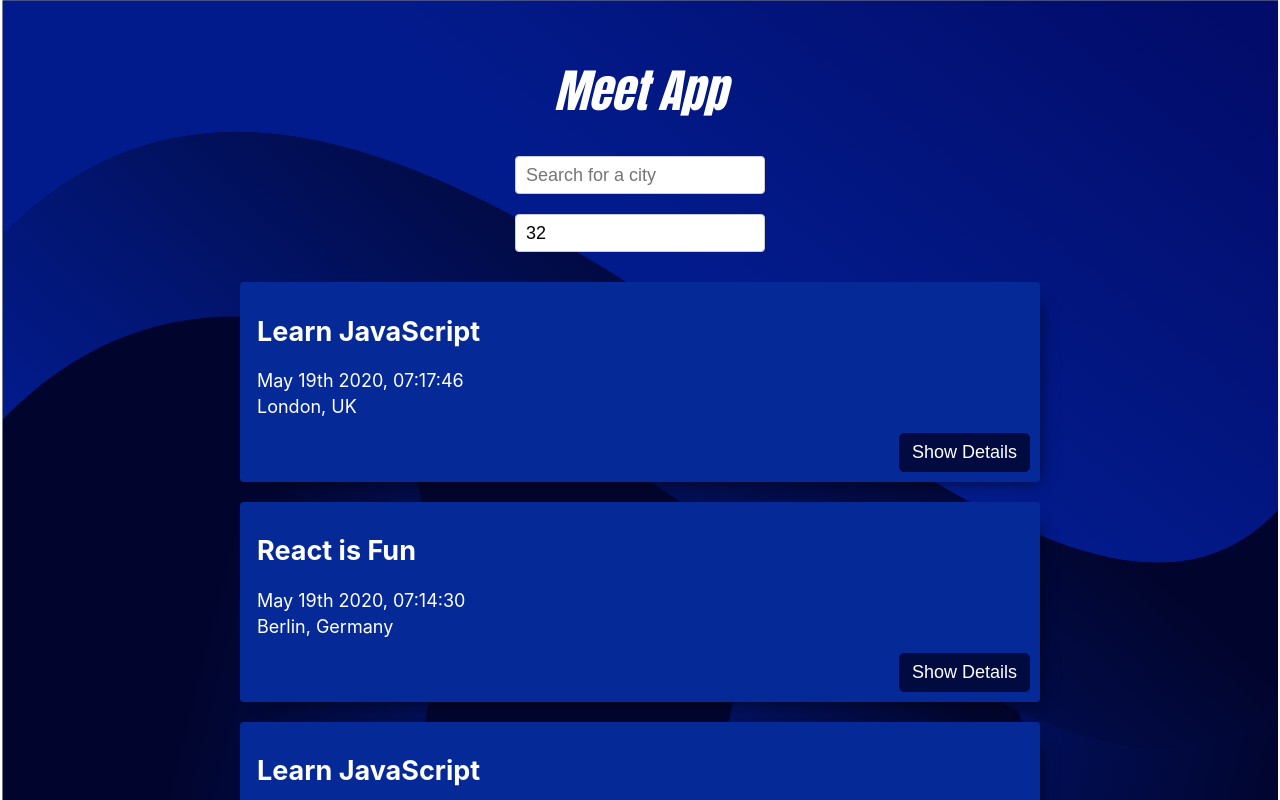
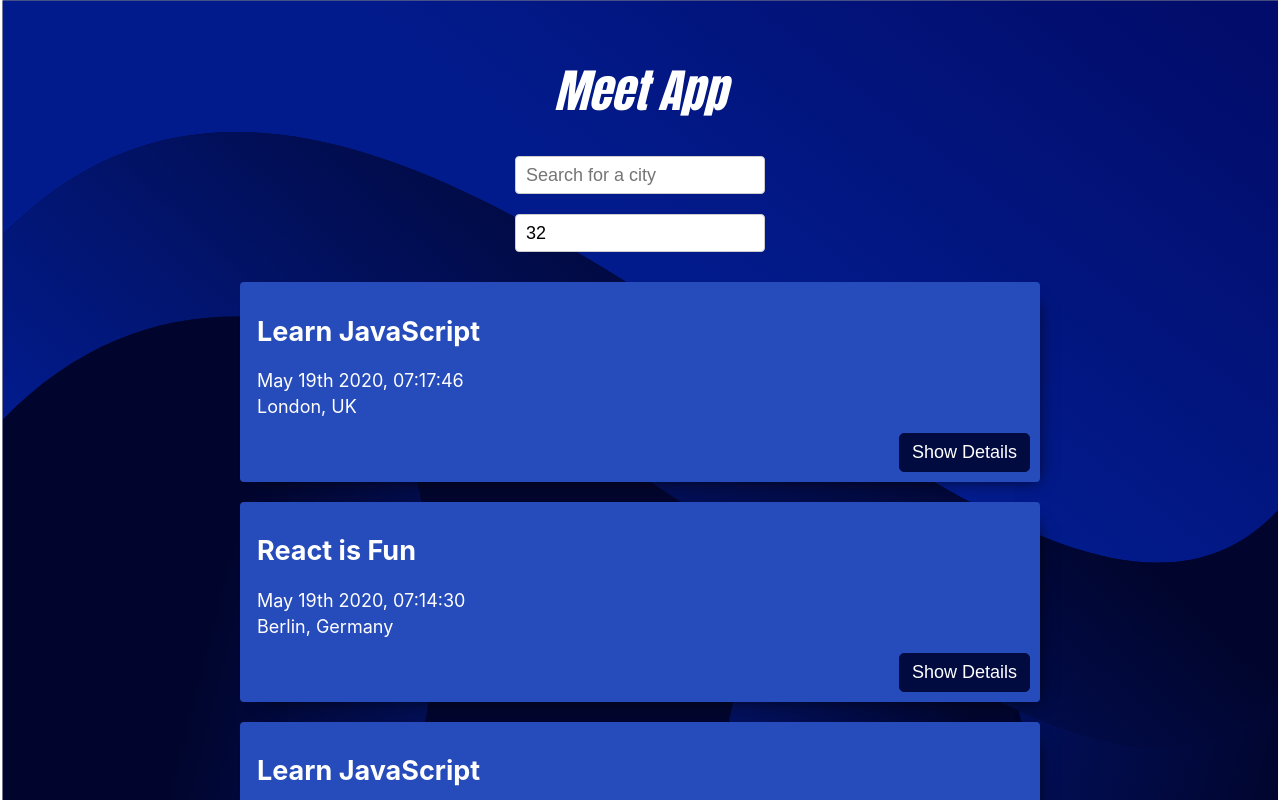
Before and after one commit to vdevhub/meet, a React (Create React App) app: page / in a window 1280 px wide. Shown: the top 800 px of the page. Built offline with nearby package versions, Linux system fonts and the light colour scheme; what atatus-spa would draw is missing.

Commit message:
Add lighter card bg

```diff
--- a/src/App.css
+++ b/src/App.css
@@ -122,7 +122,7 @@ input[type="number"] {
   width: 100%;
   max-width: 800px;
   position: relative;
-  background-color: #052a98;
+  background-color: #264bba;
   color: #fff;
   box-shadow: 10px 10px 16px -12px rgba(0, 0, 0, 0.75);
 }
```
